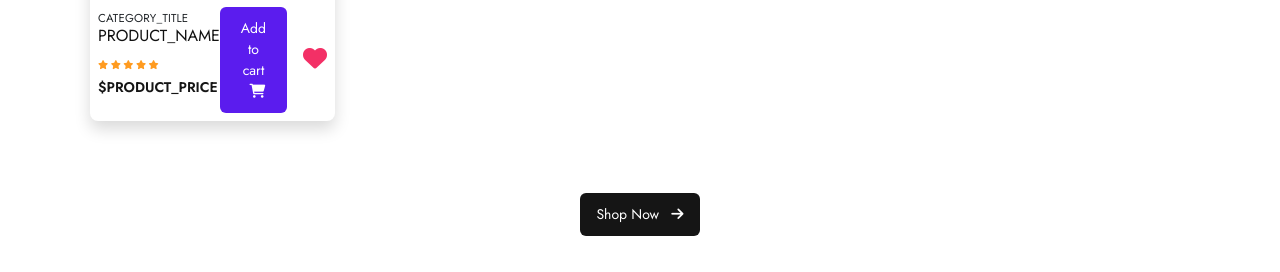
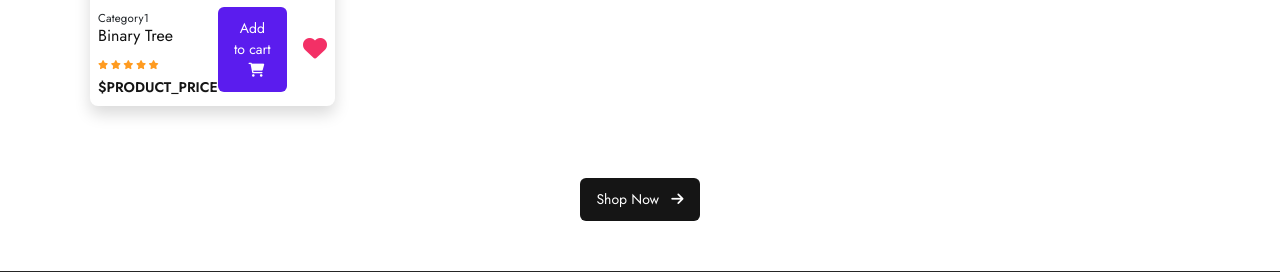
Before and after one commit to bakhodirsolieff/Degree_Project, a Django app: page / in a window 1280 px wide. Shown: the part 1525-1797 px from the top of the page. Run offline with Django 5.2, Linux system fonts and the light colour scheme; data comes from the database, SQL or seed files in the repository; parts of the project's set-up code (start-up, migrations or seed data) failed here and were passed over; some libraries are stand-ins or nearby versions.

Commit message:
worked on products view

```diff
--- a/store/views.py
+++ b/store/views.py
@@ -1,5 +1,10 @@
 from django.shortcuts import render
 from django.http import HttpResponse
+from store import models as store_models
+
 # Create your views here.
 def index(request):
-    return render(request, "store/index.html")
+    products = store_models.Product.objects.filter(status="Published")
+    for p in products:
+        pass
+    return render(request, "store/index.html", {"products":products})
--- a/templates/store/index.html
+++ b/templates/store/index.html
@@ -78,12 +78,14 @@
 
         <div class="row align-items-center rows-products">
             <!-- Loop through products -->
-            <div class="col-lg-3 mb-3">
+
+            {% for p in products %}
+                <div class="col-lg-3 mb-3">
                 <div class="product_grid card b-0 rounded-3 shadow m-2 p-2">
                     <div class="card-body p-0">
                         <div class="shop_thumb position-relative">
                             <a class="card-img-top d-block overflow-hidden" href="PRODUCT_DETAIL_URL">
-                                <img class="card-img-top" style="width: 100%; height: 230px; object-fit: cover" src="{% static 'PRODUCT_IMAGE_URL' %}" alt="..." />
+                                <img class="card-img-top" style="width: 100%; height: 230px; object-fit: cover" src="{{p.image.url}}" alt="..." />
                             </a>
                             <div class="product-left-hover-overlay">
                                 <ul class="left-over-buttons">
@@ -104,10 +106,10 @@
                     <div class="card-footer b-0 p-0 pt-2 bg-white d-flex align-items-start justify-content-between">
                         <div class="text-left">
                             <div class="elso_titl">
-                                <span class="small">CATEGORY_TITLE</span>
+                                <span class="small">{{p.category.title}}</span>
                             </div>
                             <h5 class="fs-md mb-0 lh-1 mb-1">
-                                <a href="PRODUCT_PAGE_URL">PRODUCT_NAME</a>
+                                <a href="PRODUCT_PAGE_URL">{{p.name}}</a>
                             </h5>
                             <div class="star-rating align-items-center d-flex justify-content-left mb-2 p-0 mt-3">
                                 <!-- Rating Stars -->
@@ -131,8 +133,8 @@
                         </div>
                     </div>
                 </div>
-            </div>
-            <!-- End of loop -->
+                </div>
+            {% endfor %}
         </div>
 
         <div class="row justify-content-center">
```
